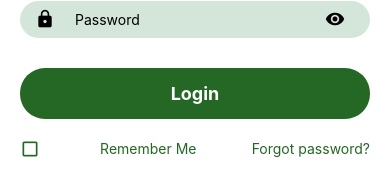
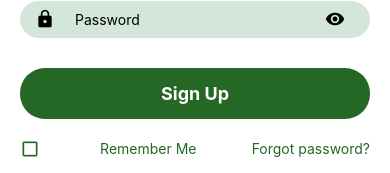
Before and after one commit to AdwaithSP00/SPROUTIFY, a React Native app: screen /Register in a window 390 px wide. Shown: the part 402-575 px from the top of the page. Built offline with nearby package versions, Linux system fonts and the light colour scheme; no server answers.

Commit message:
added register

```diff
--- a/App.js
+++ b/App.js
@@ -1,23 +1,58 @@
-import React from 'react';
+import React, { useState, useEffect } from 'react';
 import { NavigationContainer } from '@react-navigation/native';
 import { createStackNavigator } from '@react-navigation/stack';
+import { onAuthStateChanged } from "firebase/auth";
+import { auth } from './firebaseConfig'; // Import Firebase auth
 import HomeScreen from './screens/HomeScreen';
 import LoginScreen from './screens/LoginScreen';
 import RegisterScreen from './screens/RegisterScreen';
-import PlantListScreen from './screens/page4';
+import Page4 from './screens/page4';
 import Page5 from './screens/page5';
+
 const Stack = createStackNavigator();
 
 export default function App() {
+  const [isLoggedIn, setIsLoggedIn] = useState(null);
+
+  useEffect(() => {
+    const unsubscribe = onAuthStateChanged(auth, (user) => {
+      setIsLoggedIn(!!user); // Set true if user is logged in, false otherwise
+    });
+
+    return unsubscribe; // Clean up the listener when the component unmounts
+  }, []);
+
+  if (isLoggedIn === null) {
+    // Show a loading screen while determining login status
+    return null; // Replace with a loading spinner if needed
+  }
+
   return (
     <NavigationContainer>
-      <Stack.Navigator initialRouteName="Home">
-        {/* Ensure all screens are inside Stack.Screen */}
+      <Stack.Navigator>
+        {/* HomeScreen will always be the first page */}
         <Stack.Screen
           name="Home"
           component={HomeScreen}
           options={{ headerShown: false }}
         />
+        {isLoggedIn ? (
+          // User is logged in, show logged-in screens
+          <>
+            <Stack.Screen
+              name="Page4"
+              component={Page4}
+              options={{ headerShown: false }}
+            />
+            <Stack.Screen
+              name="Page5"
+              component={Page5}
+              options={{ headerShown: false }}
+            />
+          </>
+        ) : (
+          // User is not logged in, show login/signup screens
+          <>
             <Stack.Screen
               name="Login"
               component={LoginScreen}
@@ -28,16 +63,8 @@ export default function App() {
               component={RegisterScreen}
               options={{ headerShown: false }}
             />
-        <Stack.Screen
-          name="Page4"
-          component={PlantListScreen}
-          options={{ headerShown: false }}
-        />
-        <Stack.Screen
-          name="Page5"
-          component={Page5}
-          options={{ headerShown: false }}
-        />
+          </>
+        )}
       </Stack.Navigator>
     </NavigationContainer>
   );
--- /dev/null
+++ b/firebaseConfig.js
@@ -0,0 +1,29 @@
+// Import the functions you need from the SDKs you need
+import { initializeApp } from "firebase/app";
+import { getAuth } from "firebase/auth";
+import { getFirestore } from "firebase/firestore";
+import { getAnalytics } from "firebase/analytics";
+// TODO: Add SDKs for Firebase products that you want to use
+// https://firebase.google.com/docs/web/setup#available-libraries
+
+// Your web app's Firebase configuration
+// For Firebase JS SDK v7.20.0 and later, measurementId is optional
+const firebaseConfig = {
+  apiKey: "AIzaSyADbyRWgsVATe-WvS5fhJCur_3q4TB1sSA",
+  authDomain: "sproutify-3a23c.firebaseapp.com",
+  databaseURL: "https://sproutify-3a23c-default-rtdb.asia-southeast1.firebasedatabase.app",
+  projectId: "sproutify-3a23c",
+  storageBucket: "sproutify-3a23c.firebasestorage.app",
+  messagingSenderId: "119698860647",
+  appId: "1:119698860647:web:068ccb2dcfb2f8acbb82c2",
+  measurementId: "G-MHF5VXDTJ0"
+};
+
+// Initialize Firebase
+const app = initializeApp(firebaseConfig);
+const analytics = getAnalytics(app);
+const firebaseApp = initializeApp(firebaseConfig);
+export const auth = getAuth(firebaseApp);
+export const db = getFirestore(firebaseApp);
+
+export default firebaseApp;
--- a/screens/RegisterScreen.js
+++ b/screens/RegisterScreen.js
@@ -1,20 +1,42 @@
 import React, { useState } from 'react';
-import { View, Text, TextInput, TouchableOpacity, StyleSheet, Image } from 'react-native';
+import { View, Text, TextInput, TouchableOpacity, StyleSheet, Alert } from 'react-native';
 import Icon from 'react-native-vector-icons/MaterialIcons';
 import { FontAwesome } from '@expo/vector-icons';
+import { getAuth, createUserWithEmailAndPassword } from "firebase/auth"; // Import Firebase Auth
 
-export default function RegisterScreen({navigation}) {
+export default function RegisterScreen({ navigation }) {
     const [fullName, setFullName] = useState('');
     const [email, setEmail] = useState('');
     const [password, setPassword] = useState('');
     const [rememberMe, setRememberMe] = useState(false);
+
+    // Firebase Signup Function
+    const handleSignUp = () => {
+        if (!email || !password) {
+            Alert.alert("Error", "Please fill in all fields.");
+            return;
+        }
+
+        const auth = getAuth(); // Initialize Firebase Auth
+        createUserWithEmailAndPassword(auth, email, password)
+            .then((userCredential) => {
+                // Successfully created a new user
+                const user = userCredential.user;
+                console.log("User created:", user);
+                Alert.alert("Success", "Account created successfully!");
+                navigation.navigate('LoginScreen'); // Navigate to the Login Screen
+            })
+            .catch((error) => {
+                console.error("Error signing up:", error.message);
+                Alert.alert("Error", error.message);
+            });
+    };
 
     return (
         <View style={styles.container}>
             <TouchableOpacity style={styles.backbutton} onPress={() => navigation.navigate('Home')}>
                 <Icon name="arrow-back" size={24} color="#000" />
             </TouchableOpacity>
-
 
             <Text style={styles.title}>Register</Text>
             <Text style={styles.subtitle}>Create your new account</Text>
@@ -54,8 +76,8 @@ export default function RegisterScreen({navigation}) {
                 </TouchableOpacity>
             </View>
 
-            <TouchableOpacity style={styles.loginButton}>
-                <Text style={styles.loginButtonText}>Login</Text>
+            <TouchableOpacity style={styles.loginButton} onPress={handleSignUp}>
+                <Text style={styles.loginButtonText}>Sign Up</Text>
             </TouchableOpacity>
 
             <View style={styles.rememberMeContainer}>
@@ -88,10 +110,9 @@ export default function RegisterScreen({navigation}) {
 
             <View style={styles.footer}>
                 <Text style={styles.footerText}>Already have an account?</Text>
-                <TouchableOpacity style={styles.button} onPress={() => navigation.navigate('Login')}>
+                <TouchableOpacity style={styles.button} onPress={() => navigation.navigate('LoginScreen')}>
                     <Text style={styles.signUpText}>Login</Text>
                 </TouchableOpacity>
-
             </View>
         </View>
     );
@@ -184,6 +205,6 @@ const styles = StyleSheet.create({
     signUpText: {
         color: '#256724',
         marginLeft: 5,
-        textDecorationLine: 'underline'
+        textDecorationLine: 'underline',
     },
 });
```
Also changed, not shown: package.json (+7 -4 lines), 1 other file (tests, documents, lock files or other folders). Lines whose indentation alone changed are shown as unchanged.
